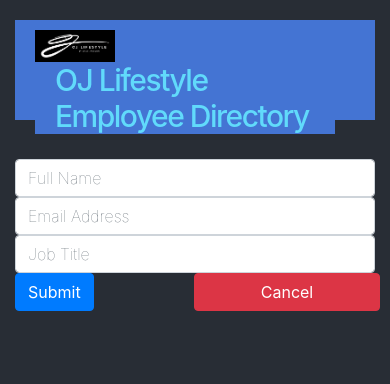
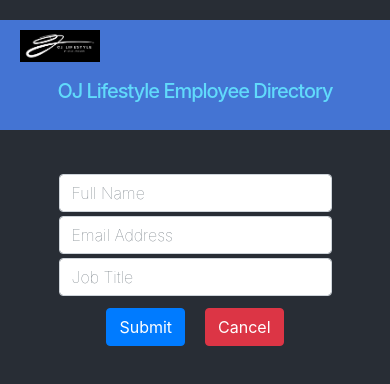
Before and after one commit to fahad-zakir/Firebase-React-Employee-Directory, a React (Create React App) app: page / in a window 390 px wide. Both pictures are taken after typing "name@example.com" into the empty fields and a click on the button "Add". Shown: the top 384 px of the page. Built offline with nearby package versions, Linux system fonts and the light colour scheme.

Commit message:
made-site-mobile-ready

```diff
--- a/src/App.css
+++ b/src/App.css
@@ -1,5 +1,12 @@
+html,
+body,
+#background {
+  width: 100vw;
+  min-height: 100vh;
+  background-color: #282D35;
+}
+
 .main {
-
     margin: 0;
     padding-top: 20px;
     font-family: Inter, sans-serif;
@@ -8,9 +15,9 @@
     width: 100%;
 }
 
-nav {
+.nav-col {
     background-color: #4474d3;
-    height: 100px;
+    height: 110px;
     padding: 10px 40px 20px 20px
 }
 
@@ -20,6 +27,7 @@ nav {
 
 .nav--logo_text {
     display: flex;
+    padding-top: 10px;
     align-items: center;
     justify-content: center;
     background-color: #4474d3;
@@ -27,6 +35,51 @@ nav {
     font-size: 30px;
     letter-spacing: -0.05em;
     padding-left: 20px;
+}
+@media only screen and (max-width : 500px) {
+  .nav--logo_text {
+    font-size: 20px;
+  }
+}
+@media only screen and (max-width : 500px) {
+     ::-webkit-input-placeholder {
+        /* WebKit browsers */
+         color: transparent;
+    }
+     :-moz-placeholder {
+        /* Mozilla Firefox 4 to 18 */
+         color: transparent;
+    }
+     ::-moz-placeholder {
+        /* Mozilla Firefox 19+ */
+         color: transparent;
+    }
+     :-ms-input-placeholder {
+        /* Internet Explorer 10+ */
+         color: transparent;
+    }
+     input::placeholder {
+         color: transparent;
+    }
+     textarea::-webkit-input-placeholder {
+        /* WebKit browsers */
+         color: transparent;
+    }
+     textarea:-moz-placeholder {
+        /* Mozilla Firefox 4 to 18 */
+         color: transparent;
+    }
+     textarea::-moz-placeholder {
+        /* Mozilla Firefox 19+ */
+         color: transparent;
+    }
+     textarea:-ms-input-placeholder {
+        /* Internet Explorer 10+ */
+         color: transparent;
+    }
+     textarea::placeholder {
+         color: transparent;
+    }
 }
 
 .nav--icon {
@@ -46,6 +99,11 @@ nav {
     font-size: 20px;
     font-weight: 600;
     outline: none;
+}
+@media only screen and (max-width : 500px) {
+  .search--input {
+    width: 200px;
+  }
 }
 
 ::placeholder { /* Chrome, Firefox, Opera, Safari 10.1+ */
@@ -77,6 +135,12 @@ nav {
   width: 80%;
   background-color: rgb(225, 217, 225);
 }
+@media only screen and (max-width : 550px) {
+ input.form-control {
+    width: 70%;
+    margin: 2px auto;
+  }
+}
 
 .employeeForm {
   margin-top: 10%;
@@ -94,3 +158,8 @@ nav {
 .td-custom {
   width: 20px;
 }
+
+.form-buttons {
+  margin-top: 50px;
+  margin: 10px;
+}
--- a/src/App.js
+++ b/src/App.js
@@ -63,7 +63,7 @@ function App() {
  };
 
   return (
-    <div className="container main">
+    <div className="main">
       <div className="row">
         <div className="col-sm-12">
           <Navbar />
@@ -71,10 +71,13 @@ function App() {
 
         {showComponent1 ? (
           <div className="col-sm-12">
-            <SearchBar handleButtonClick={handleButtonClick} searchEmployee={searchEmployee} />
+            <SearchBar
+              handleButtonClick={handleButtonClick}
+              searchEmployee={searchEmployee}
+            />
           </div>
         ) : (
-          <div className="col-sm-12 d-flex justify-content-center employeeForm">
+          <div className="col-sm-12 employeeForm">
             <EmployeeForm
               handleChange={handleChange}
               employeeInfo={employeeInfo}
@@ -83,12 +86,13 @@ function App() {
             />
           </div>
         )}
-        {tabledata.length > 0 ?
-        <div className="col-sm-12 d-flex justify-content-center table">
-          <EmployeeTable tabledata={tabledata} />
-        </div> :
-        <p></p>
-          }
+        {tabledata.length > 0 ? (
+          <div className="col-sm-12 d-flex justify-content-center">
+            <EmployeeTable tabledata={tabledata} />
+          </div>
+        ) : (
+          <p></p>
+        )}
       </div>
     </div>
   );
--- a/src/components/EmployeeForm.js
+++ b/src/components/EmployeeForm.js
@@ -3,7 +3,7 @@ import Button from "react-bootstrap/Button";
 
 function EmployeeForm({ handleChange, employeeInfo, handleSubmit, handleButtonClick }) {
   return (
-    <div className="form-row row">
+    <div className="form-row justify-content-center row">
       <div className="col-sm-3">
         <input
           type="text"
@@ -34,20 +34,20 @@ function EmployeeForm({ handleChange, employeeInfo, handleSubmit, handleButtonCl
           placeholder="Job Title"
         />
       </div>
-      <div className="col">
+      <div className="col-sm-12 d-flex justify-content-center">
         <input
           type="submit"
           onClick={handleSubmit}
-          className="btn btn-primary"
+          className="btn btn-primary form-buttons"
         />
+        <Button
+          type="button"
+          className="btn-danger add--button form-buttons"
+          onClick={handleButtonClick}
+        >
+          Cancel
+        </Button>
       </div>
-      <Button
-        onClick={handleButtonClick}
-        type="button"
-        className="col btn btn-danger add--button"
-      >
-        Cancel
-      </Button>
     </div>
   );
 }
--- a/src/components/EmployeeTable.js
+++ b/src/components/EmployeeTable.js
@@ -4,7 +4,13 @@ import Table from 'react-bootstrap/Table';
 
 function EmployeeTable({ tabledata }) {
   return (
-    <Table striped bordered hover className="tableData" style={{width:"80%"}}>
+    <Table
+      striped
+      bordered
+      hover
+      className="tableData table-responsive-sm"
+      style={{ width: "80%" }}
+    >
       <thead>
         <tr>
           <th>#</th>
@@ -13,7 +19,7 @@ function EmployeeTable({ tabledata }) {
           <th>Job Title</th>
         </tr>
       </thead>
-            <tbody>
+      <tbody>
         {tabledata.map((data, index) => {
           return (
             <tr key={index}>
@@ -29,7 +35,6 @@ function EmployeeTable({ tabledata }) {
             </tr>
           );
         })}
-
       </tbody>
     </Table>
   );
--- a/src/components/Navbar.js
+++ b/src/components/Navbar.js
@@ -3,10 +3,14 @@ import logo from '../images/oj-icon.png';
 
 function Navbar () {
    return (
-     <nav>
+    <div className="row nav-col">
+        <div className="col-sm-12">
        <img src={logo} className="nav--icon" alt="logo--icon" />
+       </div>
+        <div className="col-sm-12">
        <h2 className="nav--logo_text">OJ Lifestyle Employee Directory</h2>
-     </nav>
+       </div>
+    </div>
    );
 }
 
```
